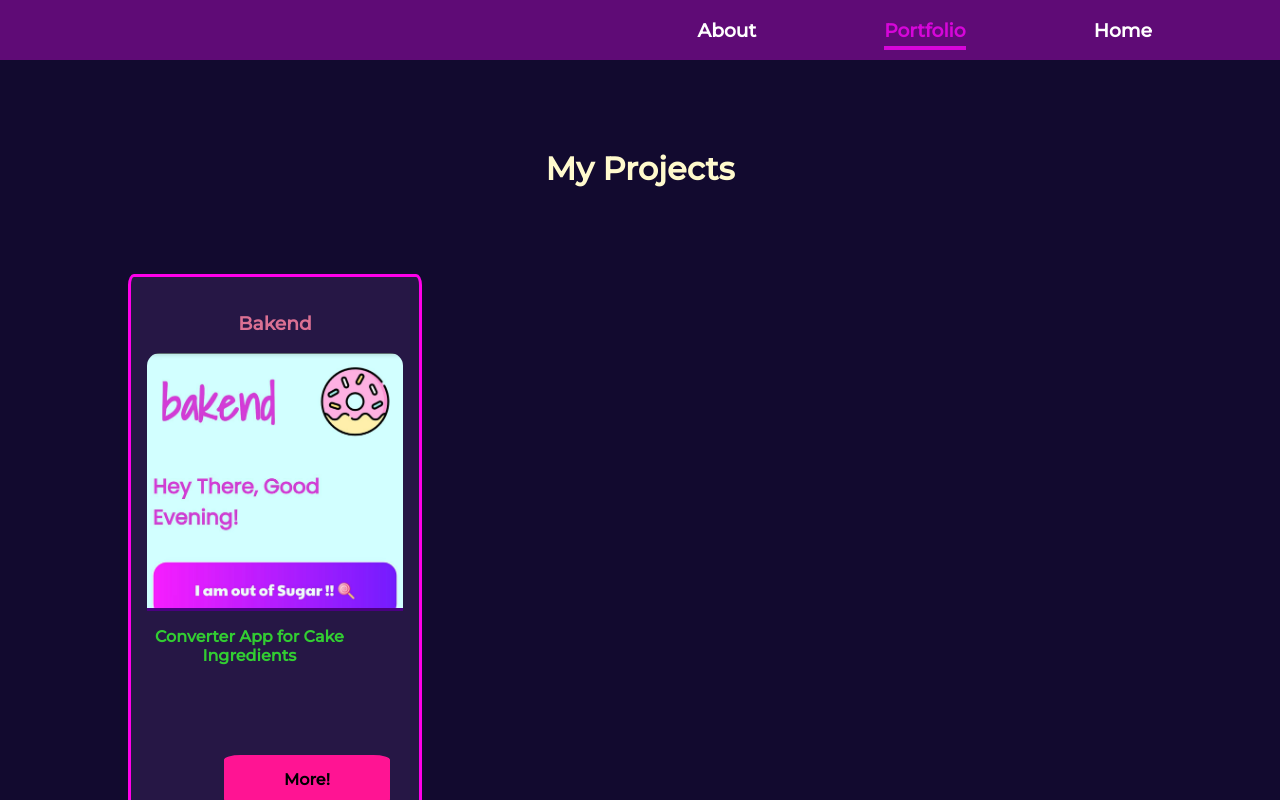
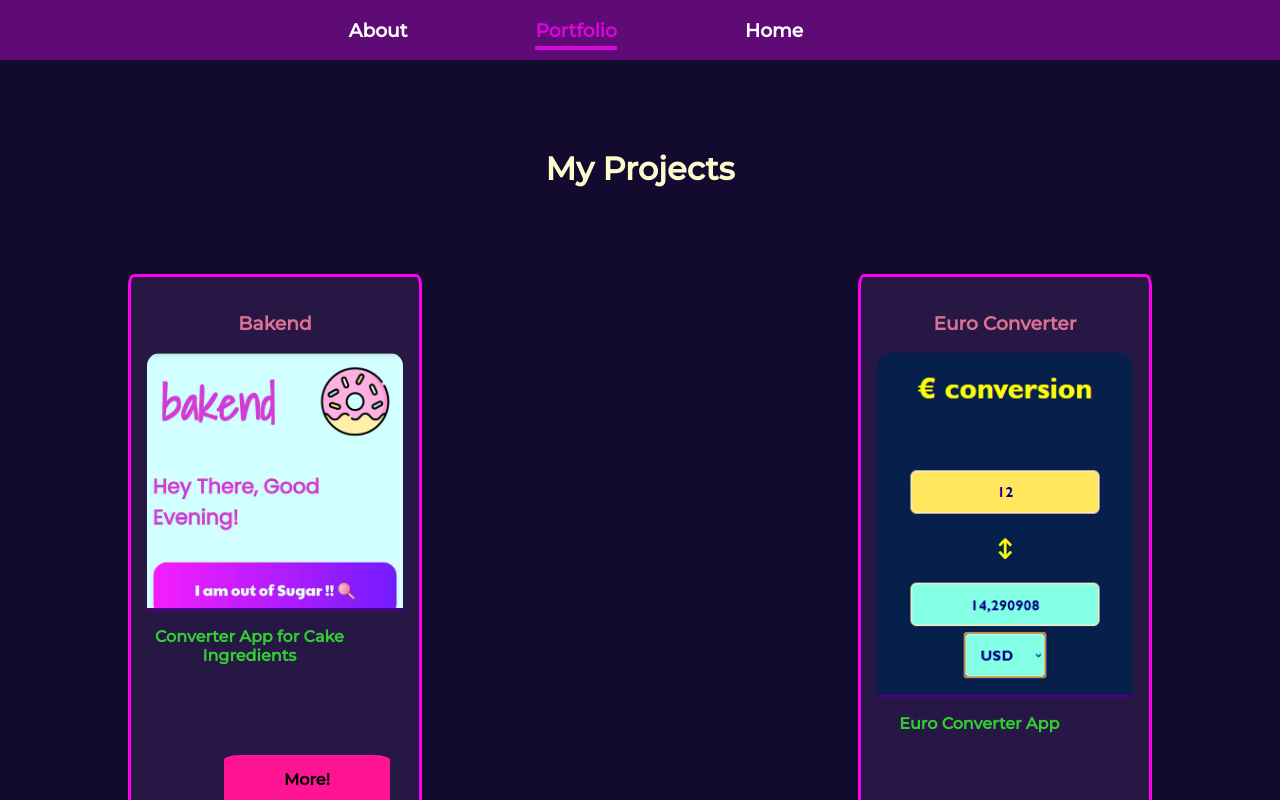
Before and after one commit to SilviaBaer/portfolio-website, a React (Create React App) app in the folder portfolio-website/: page /projects in a window 1280 px wide. Shown: the top 800 px of the page. Built offline with nearby package versions, Linux system fonts and the light colour scheme; a web font is replaced by a local one.

Commit message:
✨ add euro project card

```diff
--- a/portfolio-website/src/components/card/card.module.css
+++ b/portfolio-website/src/components/card/card.module.css
@@ -43,7 +43,8 @@
     border-top-left-radius: 5%;
 	border-top-right-radius: 5%;
 	border-bottom: solid 3px indigo;
-	width: 100%
+	width: 100%;
+	max-height: 30%
 
 }
 @media (min-width: 600px)
--- a/portfolio-website/src/components/header/header.module.css
+++ b/portfolio-website/src/components/header/header.module.css
@@ -2,8 +2,7 @@
   background-color: #5f0b76;
   display: flex;
   flex-direction: row;
-  justify-content: flex-end;
-  align-items: center;
+  justify-content: center;
   position: fixed;
   left: 0;
   top: 0;
--- a/portfolio-website/src/data/projectsList.js
+++ b/portfolio-website/src/data/projectsList.js
@@ -12,15 +12,20 @@ const projects = [
         github: "https://github.com/SilviaBarcellini/bakend"
     },
 
-    //WORK IN PROGRESS
-    /* {
+    {
         id: 2,
-        img: "https://images.unsplash.com/photo-1618422689173-3dbcdeb82fa7?ixid=MnwxMjA3fDB8MHxzZWFyY2h8M3x8YmVycmllc3xlbnwwfDJ8MHx8&ixlib=rb-1.2.1&auto=format&fit=crop&w=500&q=60",
-        title: "Keep Me",
-        description: "Keeper App",
-        page: "keep-me",
-        deploy: ""
-    },
+        img: "/eu-screen.png",
+        imgFull: "/eu-screen.png",
+        title: "Euro Converter",
+        description: "Euro Converter App",
+        page: "euro",
+        skills: "React - JavaScript - CSS - API",
+        deep: "Dedicated to any backpacker that needs a quick conversion TO and FROM euros. ( 🚧 due to the unavailability of the API, the application is not available live. Work in Progress ",
+        deploy: "https://github.com/SilviaBarcellini/teaspoons",
+        github: "https://github.com/SilviaBarcellini/teaspoons"
+    }
+     //WORK IN PROGRESS
+    /*
     {
         id: 3,
         img: "https://images.unsplash.com/photo-1576489922094-2cfe89fb1733?ixid=MnwxMjA3fDB8MHxzZWFyY2h8M3x8Y2hlcnJ5JTIwYmxvc3NvbXxlbnwwfDJ8MHx8&ixlib=rb-1.2.1&auto=format&fit=crop&w=500&q=60" ,
```
Also changed, not shown: portfolio-website/public/eu-screen.png (added).
